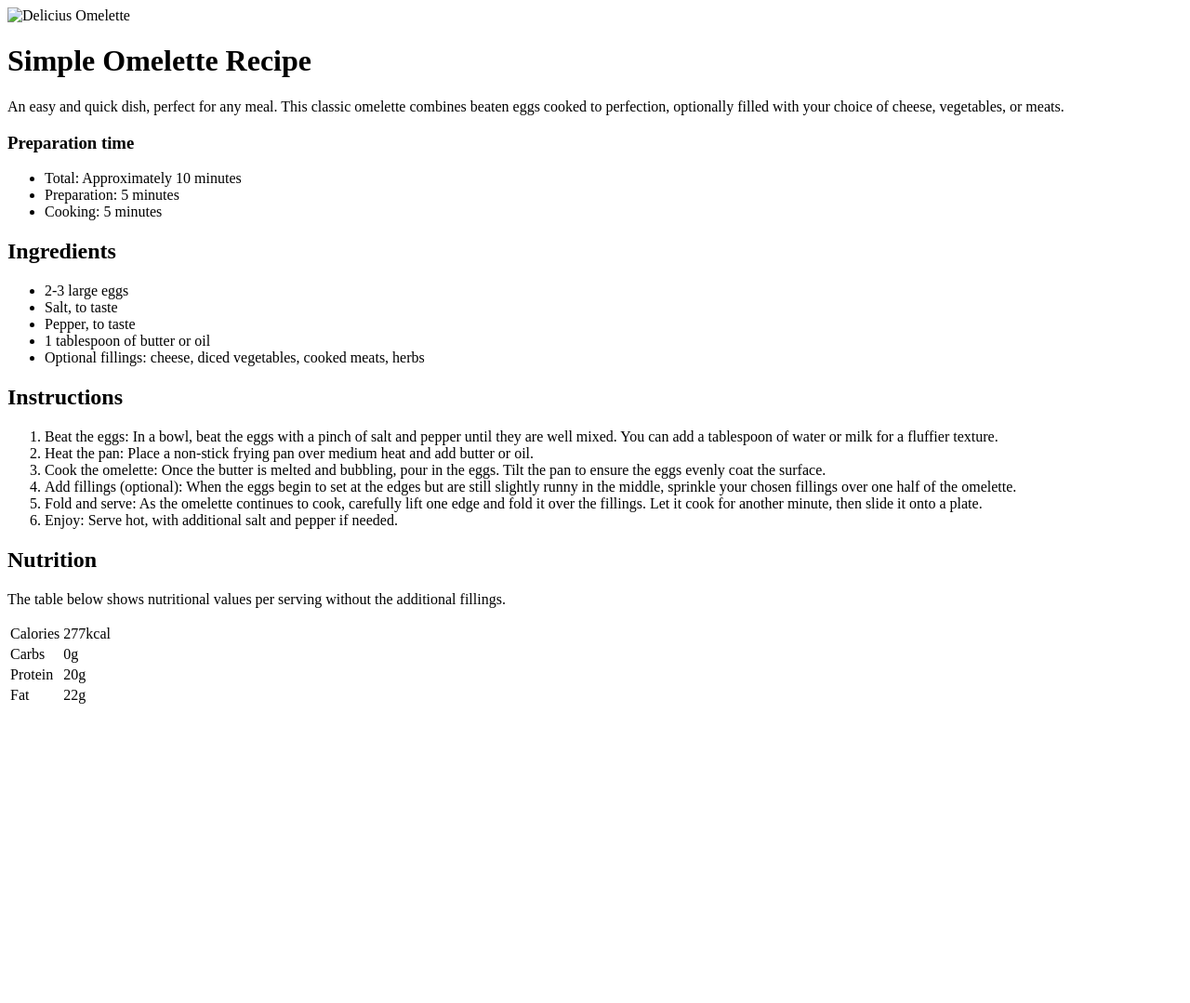
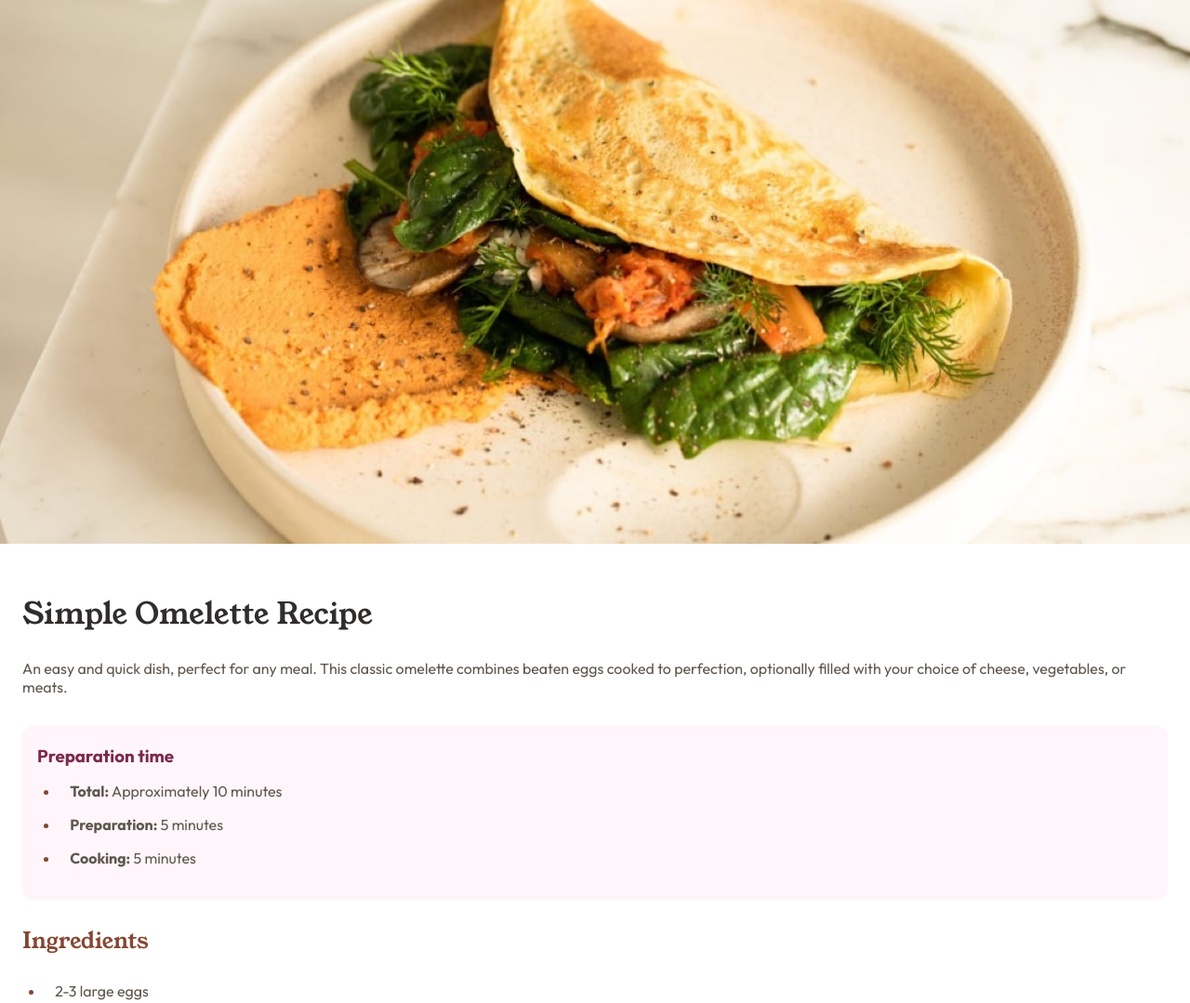
Before and after one commit to Titodelux/RecipePage-FM, a plain HTML site: page index.html in a window 1280 px wide. Shown: the top 1079 px of the page at 93% size. Before the commit the page ends 800 px from the top, so only its background shows below. Drawn offline with Linux system fonts and the light colour scheme.

Commit message:
feat: styles created, reformated html

```diff
--- /dev/null
+++ b/index.css
@@ -0,0 +1,101 @@
+@font-face {
+    font-family: 'YoungSerif';
+    src: url('./assets/fonts/young-serif/YoungSerif-Regular.ttf');
+}
+@font-face {
+    font-family: 'Outfit';
+    src: url('./assets/fonts/outfit/Outfit-VariableFont_wght.ttf');
+}
+
+:root {
+    --mobile-px: 375px;
+    --desktop-px: 1440px;
+    --primary-color1: hsl(14, 45%, 36%);
+    --primary-color2: hsl(332, 51%, 32%);
+    --lighted-color2: hsla(332, 100%, 98%);
+    --white-color3: hsl(0, 0%, 100%);
+    --light-color4: hsl(330, 100%, 98%);
+    --light-color5: hsl(30, 54%, 90%);
+    --light-color6: hsl(30, 18%, 87%);
+    --dark-color7: hsl(30, 10%, 34%);
+    --dark-color8: hsl(24, 5%, 18%);
+    font-family: Outfit, Arial, Helvetica, sans-serif;
+}
+
+/* No sé si deba eliminar lo predeterminado... */
+*{
+    margin: 0;
+    padding: 0;
+    box-sizing: border-box;
+}
+
+main {
+    padding: 1.5rem;
+}
+
+img{
+    width: 100%;
+}
+
+h1, h2 {
+    font-family: YoungSerif;
+    font-weight: 400;
+    line-height: 100%;
+    margin: 2rem 0;
+}
+
+p, li, b {
+    color: var(--dark-color7);
+}
+h1 {
+    color: var(--dark-color8);
+}
+h2 {
+    color: var(--primary-color1);
+}
+h3 {
+    color: var(--primary-color2);
+}
+
+table b{
+    color: var(--primary-color1);
+}
+
+
+.time_tab {
+    margin: 2rem 0;
+    padding: 1.2rem 1rem;
+    border-radius: 0.7rem;
+    background-color: var(--lighted-color2);
+}
+
+li p {
+    margin: 0 0.7rem;
+    display: block;
+}
+
+hr {
+    margin: 2rem 0;
+    border-top: 1px solid var(--light-color6);
+}
+li {
+    margin: 1rem 1.5rem;
+    list-style-position: outside;
+}
+li::marker{
+    color: var(--primary-color1);
+    font-weight: bold;
+}
+
+table{
+    width: 100%;
+    margin: 2rem 0;
+    border-collapse: collapse;
+}
+table td{
+    padding: 1rem 2rem;
+
+}
+table tr{
+    border-bottom: 1px solid var(--light-color6);
+}
--- a/index.html
+++ b/index.html
@@ -11,7 +11,7 @@
   <title>Frontend Mentor | Recipe page</title>
 
   <!-- Feel free to remove these styles or customise in your own stylesheet 👍 -->
-  <style>
+  <!-- <style>
     .attribution {
       font-size: 11px;
       text-align: center;
@@ -20,65 +20,72 @@
     .attribution a {
       color: hsl(228, 45%, 44%);
     }
-  </style>
+  </style> -->
+
+  <link rel="stylesheet" href="index.css">
 </head>
 
 <body>
-  <img src="#" alt="Delicius Omelette">
+  <img src="./assets/images/image-omelette.jpeg" alt="Delicius Omelette">
 
   <main>
 
     <h1>Simple Omelette Recipe</h1>
-    <p>An easy and quick dish, perfect for any meal. This classic omelette combines beaten eggs cooked to perfection, optionally filled with your choice of cheese, vegetables, or meats.</p>
+    <p>An easy and quick dish, perfect for any meal. This classic omelette combines beaten eggs cooked to perfection,
+      optionally filled with your choice of cheese, vegetables, or meats.</p>
 
-    <div class="preparation_tab">
+    <div class="time_tab">
 
       <h3>Preparation time</h3>
       <ul>
-        <li>Total: Approximately 10 minutes</li>
-        <li>Preparation: 5 minutes</li>
-        <li>Cooking: 5 minutes</li>
+        <li><p><b>Total:</b> Approximately 10 minutes</p></li>
+        <li><p><b>Preparation:</b> 5 minutes</p></li>
+        <li><p><b>Cooking:</b> 5 minutes</p></li>
       </ul>
 
     </div>
 
     <h2>Ingredients</h2>
     <ul>
-      <li>2-3 large eggs</li>
-      <li>Salt, to taste</li>
-      <li>Pepper, to taste</li>
-      <li>1 tablespoon of butter or oil</li>
-      <li>Optional fillings: cheese, diced vegetables, cooked meats, herbs</li>
+      <li><p>2-3 large eggs</p></li>
+      <li><p>Salt, to taste</p></li>
+      <li><p>Pepper, to taste</p></li>
+      <li><p>1 tablespoon of butter or oil</p></li>
+      <li><p>Optional fillings: cheese, diced vegetables, cooked meats, herbs</p></li>
     </ul>
-
+    <hr>
     <h2>Instructions</h2>
     <ol>
-      <li>Beat the eggs: In a bowl, beat the eggs with a pinch of salt and pepper until they are well mixed. You can add a tablespoon of water or milk for a fluffier texture.</li>
-      <li>Heat the pan: Place a non-stick frying pan over medium heat and add butter or oil.</li>
-      <li>Cook the omelette: Once the butter is melted and bubbling, pour in the eggs. Tilt the pan to ensure the eggs evenly coat the surface.</li>
-      <li>Add fillings (optional): When the eggs begin to set at the edges but are still slightly runny in the middle, sprinkle your chosen fillings over one half of the omelette.</li>
-      <li>Fold and serve: As the omelette continues to cook, carefully lift one edge and fold it over the fillings. Let it cook for another minute, then slide it onto a plate.</li>
-      <li>Enjoy: Serve hot, with additional salt and pepper if needed.</li>
+      <li><p><b>Beat the eggs:</b> In a bowl, beat the eggs with a pinch of salt and pepper until they are well mixed. You
+        can add a tablespoon of water or milk for a fluffier texture.</p></li>
+      <li><p><b>Heat the pan:</b> Place a non-stick frying pan over medium heat and add butter or oil.</p></li>
+      <li><p><b>Cook the omelette:</b> Once the butter is melted and bubbling, pour in the eggs. Tilt the pan to ensure the
+        eggs evenly coat the surface.</p></li>
+      <li><p><b>Add fillings (optional):</b> When the eggs begin to set at the edges but are still slightly runny in the
+        middle, sprinkle your chosen fillings over one half of the omelette.</p></li>
+      <li><p><b>Fold and serve:</b> As the omelette continues to cook, carefully lift one edge and fold it over the
+        fillings. Let it cook for another minute, then slide it onto a plate.</p></li>
+      <li><p><b>Enjoy:</b> Serve hot, with additional salt and pepper if needed.</p></li>
     </ol>
-
+    <hr>
     <h2>Nutrition</h2>
     <p>The table below shows nutritional values per serving without the additional fillings.</p>
     <table>
       <tr>
         <td>Calories</td>
-        <td>277kcal</td>
+        <td><b>277kcal</b></td>
       </tr>
       <tr>
         <td>Carbs</td>
-        <td>0g</td>
+        <td><b>0g</b></td>
       </tr>
       <tr>
         <td>Protein</td>
-        <td>20g</td>
+        <td><b>20g</b></td>
       </tr>
       <tr>
         <td>Fat</td>
-        <td>22g</td>
+        <td><b>22g</b></td>
       </tr>
     </table>
 
```
